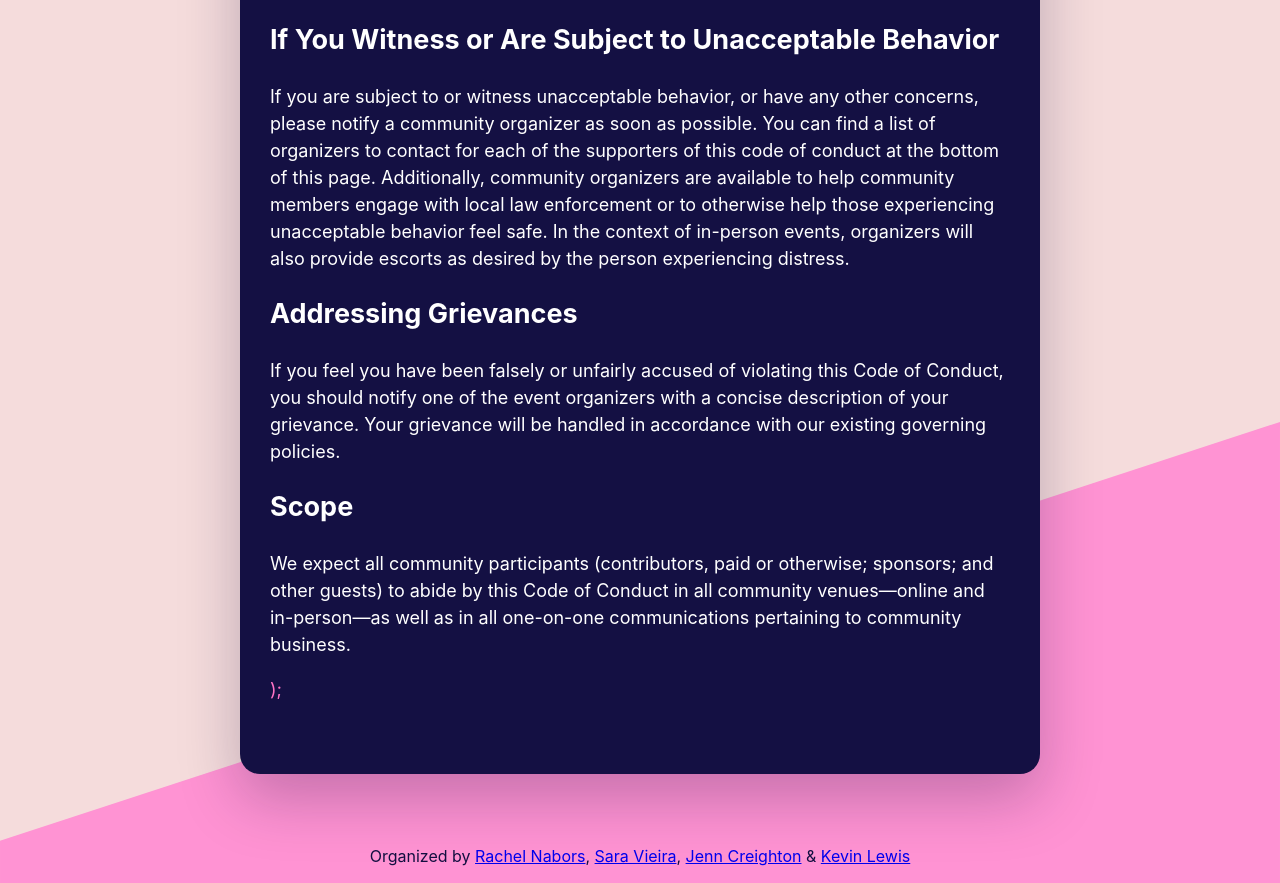
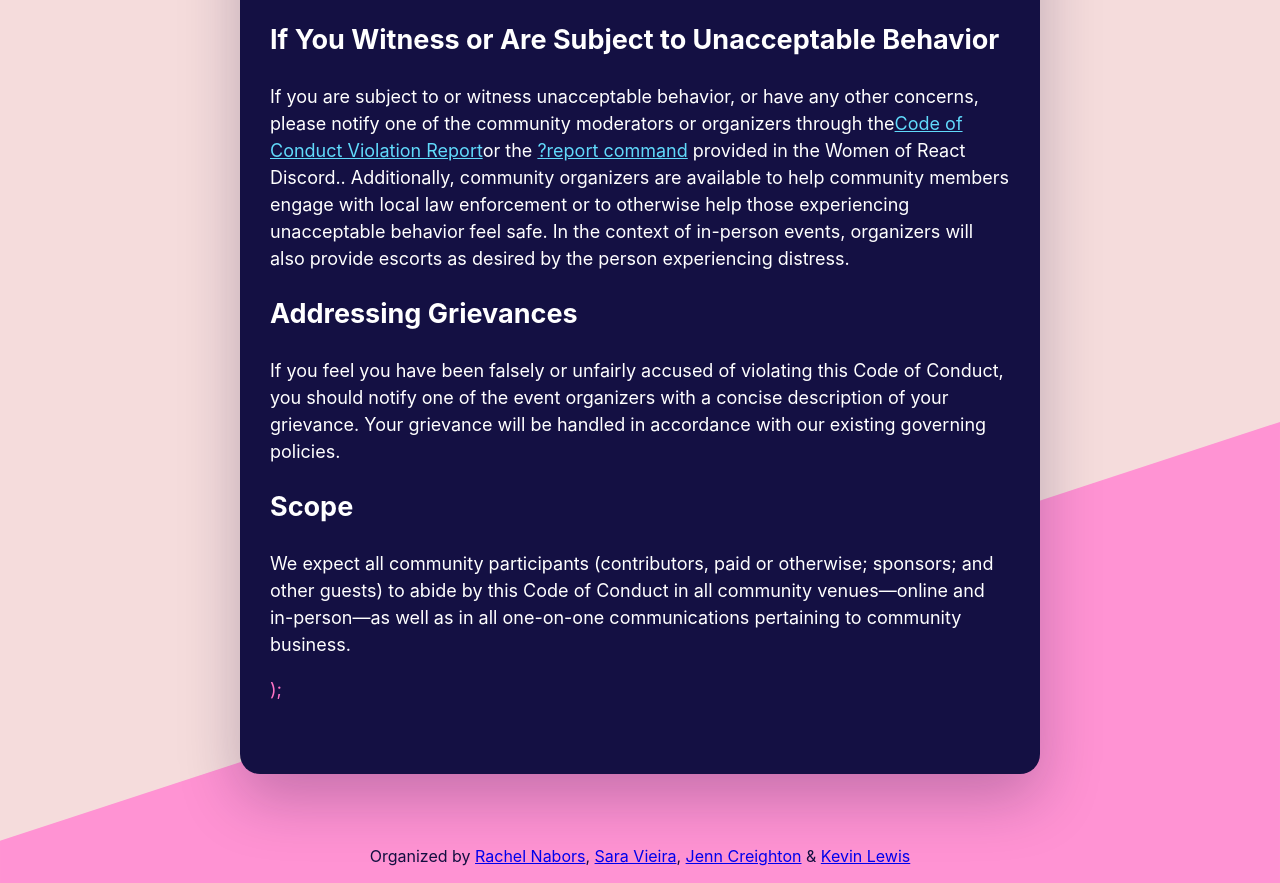
Before and after one commit to rachelnabors/women-of-react-website, a Gatsby site: page /code-of-conduct in a window 1280 px wide. Shown: the part 2054-2937 px from the top of the page. Built offline with nearby package versions, Linux system fonts and the light colour scheme; Gatsby itself is replaced by a stand-in of ours.

Commit message:
update code of conduct with form and ?report command

```diff
--- a/src/pages/code-of-conduct.js
+++ b/src/pages/code-of-conduct.js
@@ -68,7 +68,6 @@ export default () => (
       </ul>
 
       <h2>Unacceptable Behavior</h2>
-
       <p>
         Unacceptable behaviors include: intimidating, harassing, abusive,
         discriminatory, derogatory or demeaning speech or actions by any
@@ -107,10 +106,10 @@ export default () => (
 
       <p>
         If you are subject to or witness unacceptable behavior, or have any
-        other concerns, please notify a community organizer as soon as possible.
-        You can find a list of organizers to contact for each of the supporters
-        of this code of conduct at the bottom of this page. Additionally,
-        community organizers are available to help community members engage with
+        other concerns, please notify one of the community moderators or organizers through the
+        <a href="https://docs.google.com/forms/d/1RhKtde4VuBTFCgz6x2U5VbxrlF8FVNaPlIslV8GFVp8/edit?ts=5e9e2aab" target="_blank">Code of Conduct Violation Report</a>
+        or the <a href="https://docs.google.com/document/d/1FjApAhndVbyD-1RSlYajxiL1HkSRWGJKul7qc_Grg3E/edit?usp=sharing" target="_blank">?report command</a> provided in the Women of React Discord..
+        Additionally, community organizers are available to help community members engage with
         local law enforcement or to otherwise help those experiencing
         unacceptable behavior feel safe. In the context of in-person events,
         organizers will also provide escorts as desired by the person
```
